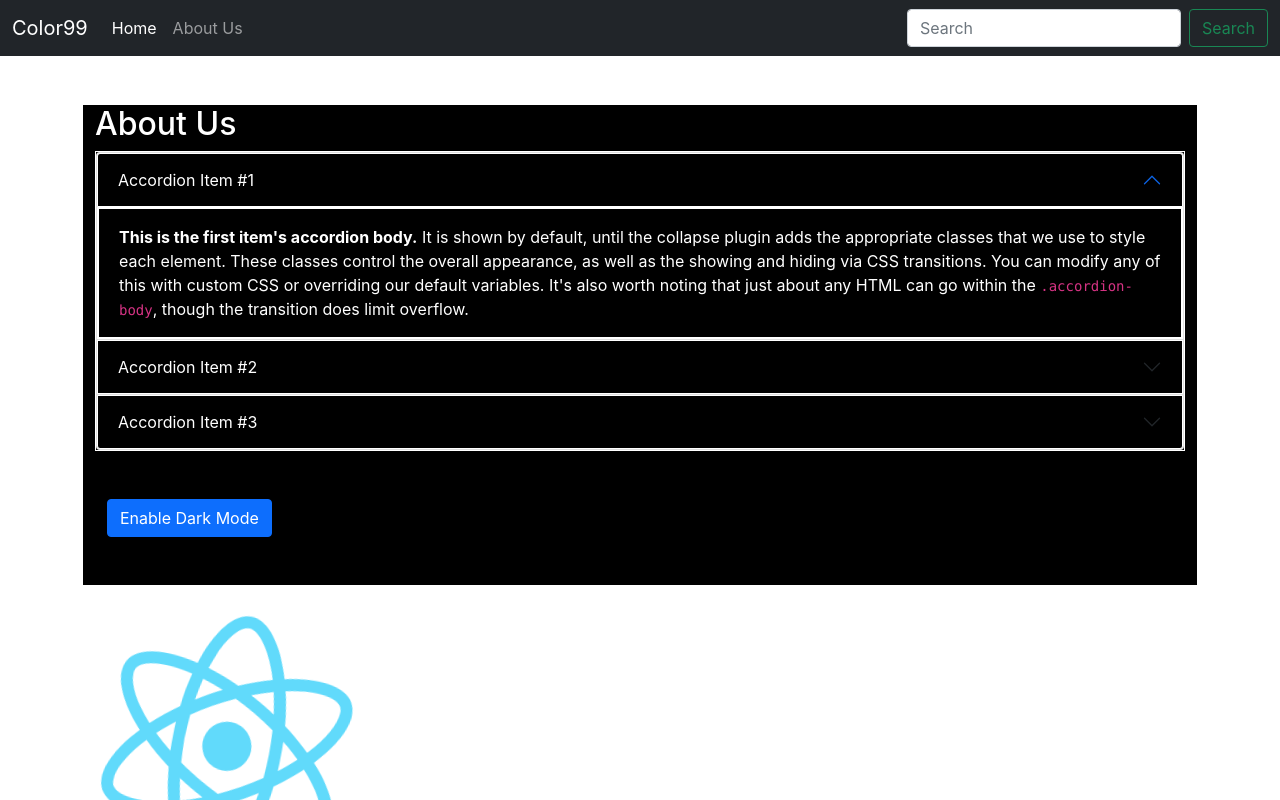
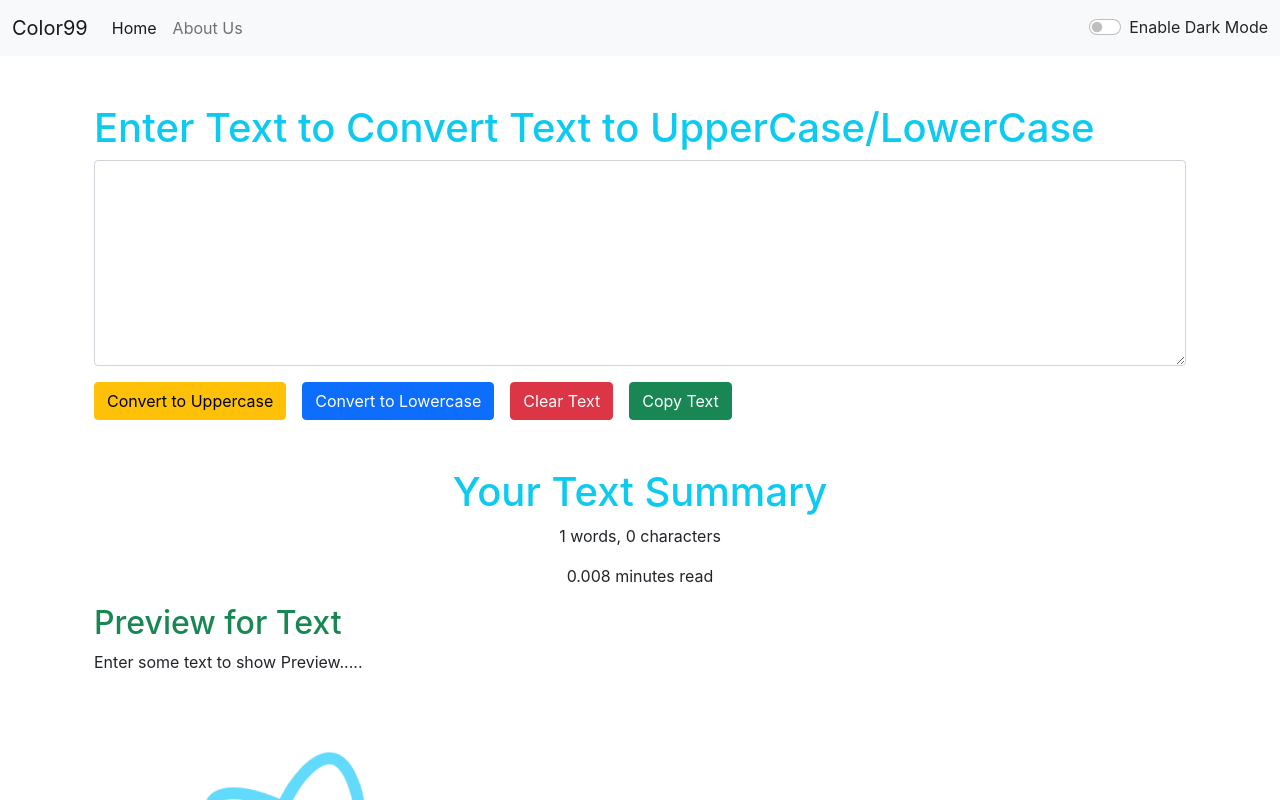
Before and after one commit to UtkarshPatel9934/React, a React (Create React App) app in the folder colour99/: page / in a window 1280 px wide. Shown: the top 800 px of the page. Built offline with nearby package versions, Linux system fonts and the light colour scheme.

Commit message:
Improve Dark Mode in App

```diff
--- a/colour99/src/App.js
+++ b/colour99/src/App.js
@@ -1,10 +1,12 @@
+import React, { useState } from 'react'
 //import logo from './logo.svg'; // we deleted the default generated JSX
 import './App.css'; // inport the css file to apply styles to the JSX Code
-import About from './Components/About';
+
+// import About from './Components/About';
 
 // This statement added automatically when we write : <Navbar> in JSX
 import Navbar from './Components/Navbar';
-// import TextForms from './Components/TextForms';
+import TextForms from './Components/TextForms';
 
 // Anything which is written here will show up in the React App
 // start app by cmd:  npm start
@@ -29,26 +31,49 @@ import logo from './logo.svg';
 // let logo = "colour99/src/logo.svg" - Note we cannot use img like this
 
 function App() {
+  const [Mode, setMode] = useState('light') // to check dark mode is enable or not
+  const [text, setText] = useState('Enable Dark Mode') // to check dark mode is enable or not
+
+
+  // toggleMode is a function but it goes to navbar but declared in this file
+
+ const toggleMode = () => {
+    if(Mode === 'light')
+    {
+      setMode('dark')
+      setText('Enable Light Mode')
+      document.body.style.backgroundColor = 'black'
+    }
+    else
+    {
+      setMode('light')
+      setText('Enable Dark Mode')
+      document.body.style.backgroundColor = 'white'
+    }
+
+  }
+
   return (
+
     // we have to use curly bracket to resolve the value stored in the varible in JSX
     <>
     {/* Calling the Components */}
-    <Navbar title="Color99" home="Home" about="About Us"/>
+    <Navbar title="Color99" home="Home" about="About Us" mode={Mode} toggleMode={toggleMode} setText={text}/>
     {/* <Navbar /> */}
 
 
     <div className="container">
 
     {/* Add the TextForms Components */}
-    {/* <TextForms placeholder="Text goes here....." label="Enter Text to Convert Text to UpperCase/LowerCase"/> */}
+    <TextForms placeholder="Text goes here....." label="Enter Text to Convert Text to UpperCase/LowerCase" mode={Mode} toggleMode={toggleMode} setText={text}/>
 
+    <img src={logo} className="App-logo" alt="logo" />
 
-    <About/>
+    {/* <About /> */}
 
     </div>
 
 
-    <img src={logo} className="App-logo" alt="logo" />
     </>
 
     // Added the navbar component
--- a/colour99/src/Components/About.js
+++ b/colour99/src/Components/About.js
@@ -37,7 +37,7 @@ export default function About() {
 
 
 	return (
-
+		<>
 		<div className="mt-5 container" style={myStyle}>
 
 			<h2>About Us</h2>
@@ -84,6 +84,6 @@ export default function About() {
 			<button onClick={toggleStyle} on type="button" className="btn btn-primary">{btnText}</button>
 			</div>
 		</div>
-
+		</>
 	)
 }
--- a/colour99/src/Components/Navbar.js
+++ b/colour99/src/Components/Navbar.js
@@ -2,9 +2,12 @@ import React from 'react'
 import PropTypes from 'prop-types'
 // importing proptypes
 
+
+
 export default function Navbar(props){
     return (
-	<nav className="navbar navbar-expand-lg navbar-dark bg-dark">
+	    <>
+	<nav className={`navbar navbar-expand-lg navbar-${props.mode} bg-${props.mode}`}>
 	<div className="container-fluid">
 		{/* Resolve the props.title from the title attribute value in the app.js file */}
 	  <a className="navbar-brand" href="/">{props.title}</a>
@@ -20,13 +23,19 @@ export default function Navbar(props){
 		<a className="nav-link" href="/">{props.about}</a>
 	      </li>
 	    </ul>
-	    <form className="d-flex">
+	    {/* <form className="d-flex">
 	      <input className="form-control me-2" type="search" placeholder="Search" aria-label="Search"/>
 	      <button className="btn btn-outline-success" type="submit">Search</button>
-	    </form>
+	    </form> */}
+
+		<div className={`form-check form-switch text-${props.mode === 'light' ? 'dark' : 'light'}`}>
+			<input onClick={props.toggleMode} className="form-check-input" type="checkbox" role="switch" id="flexSwitchCheckDefault" />
+			<label className={`form-check-label `} htmlFor="flexSwitchCheckDefault">{props.setText}</label>
+		</div>
 	  </div>
 	</div>
       </nav>
+      </>
     )
 }
 
--- a/colour99/src/Components/TextForms.js
+++ b/colour99/src/Components/TextForms.js
@@ -14,7 +14,7 @@ export default function TextForms(props) {
 	// 2. we cannot use like text = "jsdhfjh" to update the text in the textarea => WRONG WAY TO CHANGE THE STATE
 	// 3. we must use function to update it
 	// 4. to change the text we have to provide the function name in the below statement so we provide "setText" name
-	const [text, setText] = useState('Text goes here.....');
+	const [text, setText] = useState('');
 
 	// 2. CORRECT WAY IS:
 	// setText("This is set text");
@@ -54,24 +54,26 @@ export default function TextForms(props) {
 
 
 
+
+
 	return (
 		<>
 			<div className="container my-5">
 				<h1 htmlFor="myBox" className="form-label text-info">{props.label}</h1>
-				<textarea className="form-control" id="myBox" value={text} onChange={handleOnChange} rows="8" /* placeholder={props.placeholder} */></textarea>
+				<textarea className={`form-control`} id="myBox" value={text} onChange={handleOnChange} rows="8" /* placeholder={props.placeholder} */></textarea>
 				<button type="button" onClick={handleUpClick} className="me-3 mt-3 btn btn-warning">Convert to Uppercase</button>
 				<button type="button" onClick={handleDownClick} className="mt-3 me-3 btn btn-primary">Convert to Lowercase</button>
 				<button type="button" onClick={clearText} className="me-3 mt-3 btn btn-danger">Clear Text</button>
 				<button type="button" onClick={copyText} className="me-3 mt-3 btn btn-success">Copy Text</button>
 			</div>
 
-			<div className="container my-5 text-center">
+			<div className={`container my-5 text-center text-${props.mode === 'light' ? 'dark' : 'light'}`}>
 				<h1 className='text-info'>Your Text Summary</h1>
-				<p className='text-danger'>{text.split(" ").length} words, {text.length} characters</p>
-				<p className='text-danger'>{0.008*text.split(" ").length} minutes read</p>
+				<p>{text.split(" ").length} words, {text.length} characters</p>
+				<p>{0.008*text.split(" ").length} minutes read</p>
 
 				<h2 className='text-start text-success'>Preview for Text</h2>
-				<p className='text-start text-danger'>{text}</p>
+				<p className={`text-start text-${props.mode === 'light' ? 'dark' : 'light'} `}>{text.length >0 ? text : "Enter some text to show Preview....." }</p>
 			</div>
 
 		</>
```
